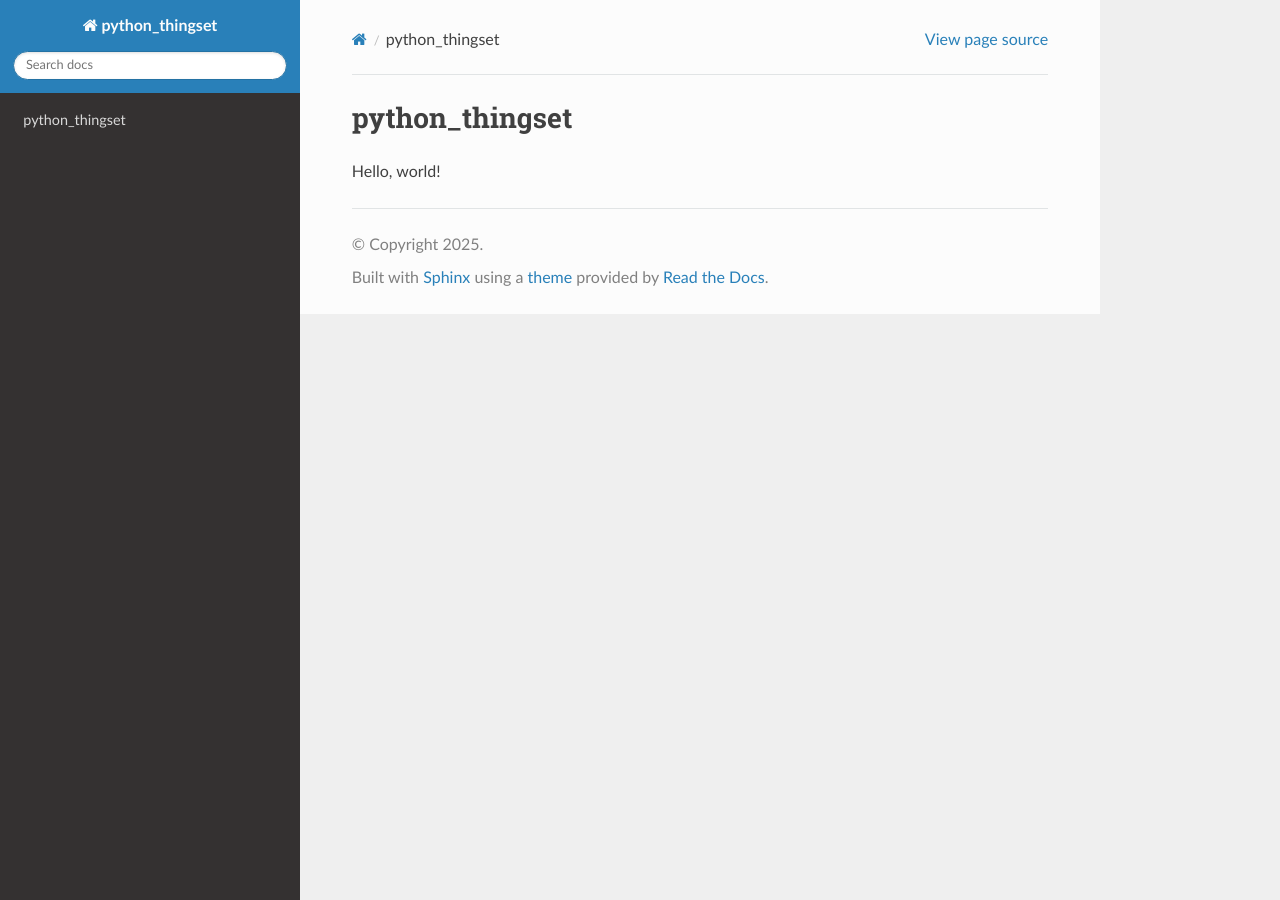
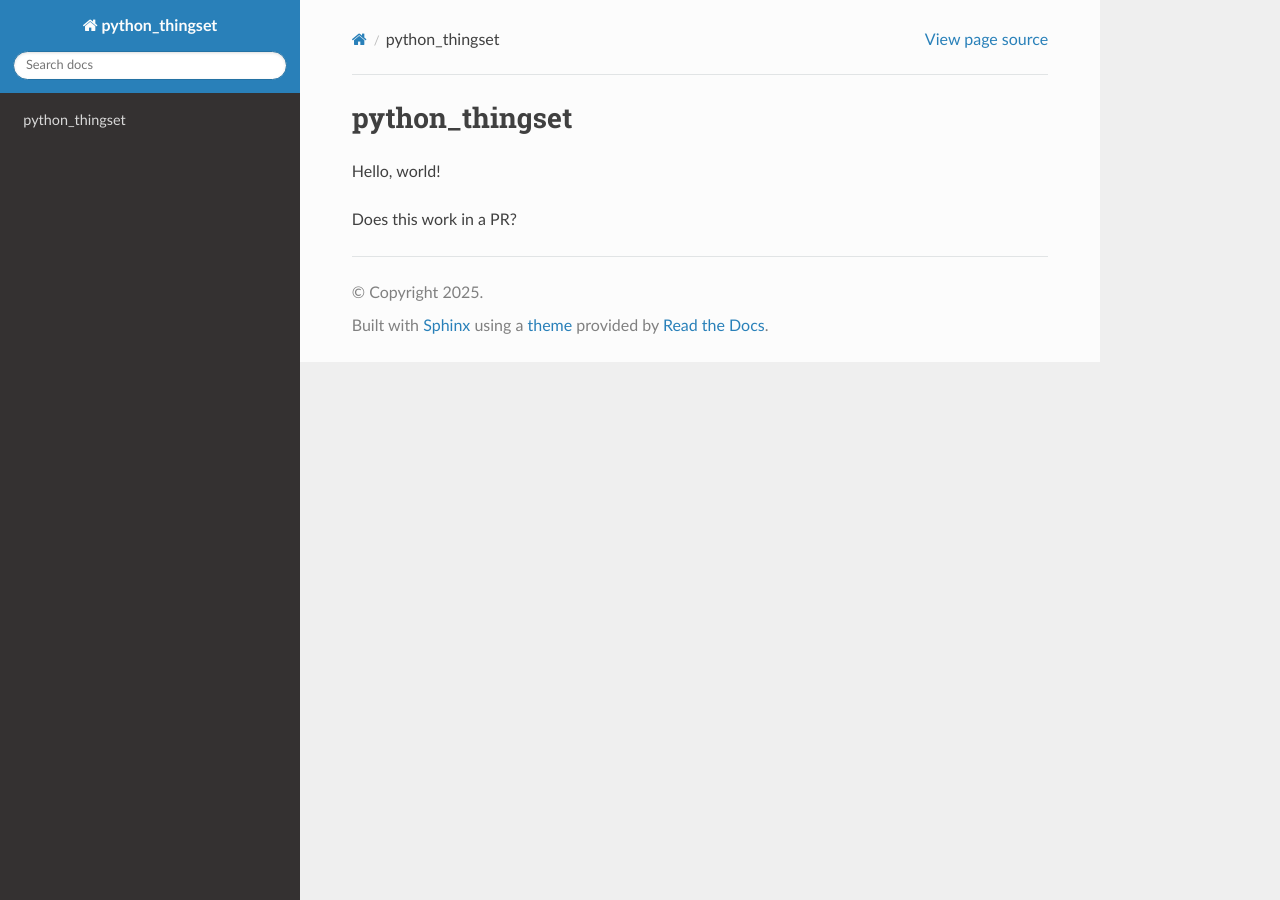
Before and after one commit to Brill-Power/python-thingset, a Sphinx documentation site: the page built from docs/source/index.rst, in a window 1280 px wide. Built offline with Sphinx 7.4.7 and the Read the Docs theme 3.1.0, drawn with Linux system fonts in a browser that asks for light colours.

Commit message:
See if RTD builds from a PR

```diff
--- a/docs/source/index.rst
+++ b/docs/source/index.rst
@@ -2,3 +2,5 @@ python_thingset
 ===============
 
 Hello, world!
+
+Does this work in a PR?
```
